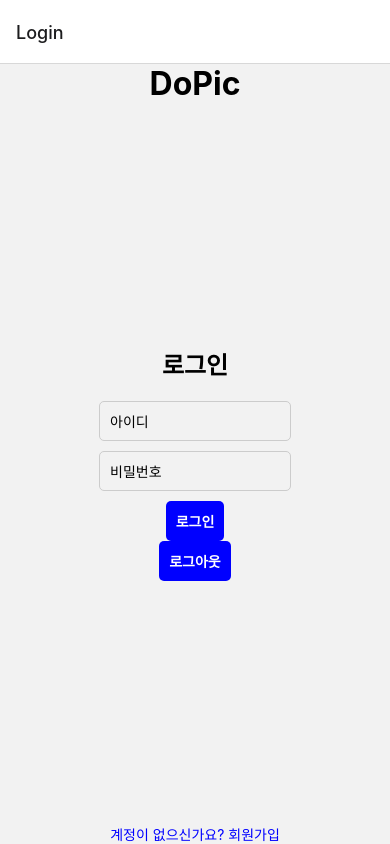
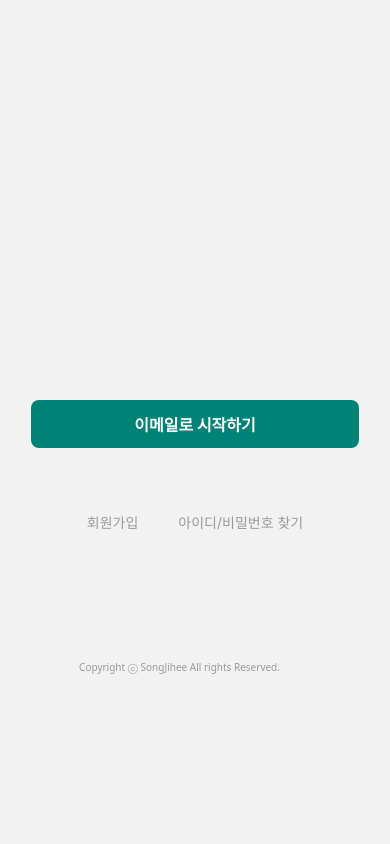
Before and after one commit to Juyeori/DoPic, a React Native app: screen /Main in a window 390 px wide. Built offline with nearby package versions, Linux system fonts and the light colour scheme.

Commit message:
UI adapted

```diff
--- a/App.tsx
+++ b/App.tsx
@@ -1,5 +1,5 @@
 import React from 'react'
-import {SafeAreaView, Text, TextInput} from 'react-native'
+import {View, StyleSheet, SafeAreaView, Text, TextInput} from 'react-native'
 import { NavigationContainer } from '@react-navigation/native';
 import { createStackNavigator } from '@react-navigation/stack';
 import 'react-native-gesture-handler';
@@ -7,6 +7,7 @@ import 'react-native-gesture-handler';
 
 import HomeScreen from './HomeScreen';
 import MainScreen from './MainScreen';
+import LoginForm from './userInfo/LoginForm';
 import SignupForm from './userInfo/SignupForm';
 
 const Stack = createStackNavigator();
@@ -14,10 +15,22 @@ const Stack = createStackNavigator();
 export default function App() {
   return (
     <NavigationContainer>
-      <Stack.Navigator>
-        <Stack.Screen name="Login" component={MainScreen} />
-        <Stack.Screen name="HomeScreen" component={HomeScreen} />
-      </Stack.Navigator>
+      <View style={styles.container}>
+        <Stack.Navigator>
+          <Stack.Screen name="Main" component={MainScreen} options={{headerShown: false}}/>
+          <Stack.Screen name="LoginForm" component={LoginForm} options={{ headerTitle: '' }}/>
+          <Stack.Screen name="HomeScreen" component={HomeScreen} options={{ headerTitle: '' }}/>
+          <Stack.Screen name="SignupForm" component={SignupForm} options={{ headerTitle: '' }}/>
+        </Stack.Navigator>
+      </View>
+
     </NavigationContainer>
   )
 }
+
+const styles = StyleSheet.create({
+  container: {
+    flex: 1,
+    backgroundColor: '#fff',
+  },
+});
--- a/MainScreen.js
+++ b/MainScreen.js
@@ -1,22 +1,47 @@
 import React, { useState } from 'react';
-import { View, Text, StyleSheet } from 'react-native';
+import { View, Text, TouchableOpacity, StyleSheet } from 'react-native';
 import LoginForm from './userInfo/LoginForm';
 import SignupForm from './userInfo/SignupForm';
 
-const MainScreen = () => {
-  const [isLoginFormVisible, setIsLoginFormVisible] = useState(true);
-
-  const toggleForm = () => {
-    setIsLoginFormVisible(!isLoginFormVisible);
-  };
-
+const MainScreen = ({ navigation }) => {
   return (
     <View style={styles.container}>
-      <Text style={styles.title}>DoPic</Text>
-      {isLoginFormVisible ? <LoginForm toggleForm={toggleForm} /> : <SignupForm toggleForm={toggleForm} />}
-      <Text style={styles.toggleText} onPress={toggleForm}>
-        {isLoginFormVisible ? '계정이 없으신가요? 회원가입' : '이미 계정이 있으신가요? 로그인'}
-      </Text>
+      <TouchableOpacity
+        style={styles.button}
+        onPress={() => navigation.navigate('LoginForm')}
+      >
+        <Text style={styles.buttonText}>이메일로 시작하기</Text>
+      </TouchableOpacity>
+      <View style={styles.footer}>
+        <TouchableOpacity onPress={() => navigation.navigate('SignupForm')}>
+          <Text style={styles.footerText}>회원가입</Text>
+        </TouchableOpacity>
+        <TouchableOpacity onPress={() => navigation.navigate('FindAccountForm')}>
+          <Text style={styles.footerText}>아이디/비밀번호 찾기</Text>
+        </TouchableOpacity>
+      </View>
+      <View style={{
+      position: 'absolute',
+      width: 201,
+      height: 10,
+      left: 79,
+      top: 662,
+      flexDirection: 'row',
+      alignItems: 'center',
+      justifyContent: 'center'
+    }}>
+        <Text style={{
+          fontFamily: 'Noto Sans',
+          fontStyle: 'normal',
+          fontWeight: '400',
+          fontSize: 10,
+          lineHeight: 10,
+          textAlign: 'center',
+          color: '#999999'
+        }}>
+          Copyright ⓒ SongJihee All rights Reserved.
+        </Text>
+      </View>
     </View>
   );
 };
@@ -24,17 +49,33 @@ const MainScreen = () => {
 const styles = StyleSheet.create({
   container: {
     flex: 1,
+    alignItems: 'center',
     justifyContent: 'center',
+  },
+  button: {
+    position: 'absolute',
+    width: 328,
+    height: 48,
+    borderRadius: 8,
+    backgroundColor: '#008376',
     alignItems: 'center',
+    justifyContent: 'center',
+    top: 400, // 원하는 위치로 조절해주세요
   },
-  title: {
-    fontSize: 32,
+  buttonText: {
+    color: '#FFFFFF',
+    fontSize: 16,
     fontWeight: 'bold',
-    marginBottom: 20,
   },
-  toggleText: {
-    marginTop: 20,
-    color: 'blue',
+  footer: {
+    flexDirection: 'row',
+    marginTop: 200,
+  },
+  footerText: {
+    color: '#999999',
+    fontSize: 14,
+    marginRight: 20,
+    marginLeft:20,
   },
 });
 
--- a/userInfo/LoginForm.js
+++ b/userInfo/LoginForm.js
@@ -57,10 +57,12 @@ const LoginForm = () => {
 
   return (
     <View style={styles.container}>
-      <Text style={styles.title}>로그인</Text>
+
+      <Text style={styles.title}>두픽과 함께 하는</Text>
+      <Text style={styles.title}>슬기로운 두피 관리</Text>
       <TextInput
         style={styles.input}
-        placeholder="아이디"
+        placeholder="이메일"
         value={_id}
         onChangeText={(text) => setId(text)}
       />
@@ -74,6 +76,9 @@ const LoginForm = () => {
       <TouchableOpacity style={styles.button} onPress={handleLogin}>
         <Text style={styles.buttonText}>로그인</Text>
       </TouchableOpacity>
+      <TouchableOpacity onPress={() => navigation.navigate('FindAccountForm')}>
+          <Text style={styles.footerText}>아이디/비밀번호 찾기</Text>
+        </TouchableOpacity>
       <TouchableOpacity style={styles.button} onPress={handleLogout}>
         <Text style={styles.buttonText}>로그아웃</Text>
       </TouchableOpacity>
@@ -95,22 +100,32 @@ const styles = StyleSheet.create({
   input: {
     width: '80%',
     height: 40,
-    borderWidth: 1,
+    borderBottomWidth: 1,
     borderColor: '#ccc',
-    borderRadius: 5,
     paddingHorizontal: 10,
     marginBottom: 10,
-  },
+    width: 328
+},
   button: {
-    backgroundColor: 'blue',
+    backgroundColor: '#008376',
+    width: 328,
+    height:48,
     padding: 10,
-    borderRadius: 5,
+    borderRadius: 8,
+    alignItems: 'center',
+    justifyContent: 'center',
   },
   buttonText: {
     color: '#fff',
     fontWeight: 'bold',
     textAlign: 'center',
   },
+  footerText: {
+    color: '#999999',
+    fontSize: 14,
+    marginRight: 20,
+    marginLeft:20,
+  },
 });
 
 export default LoginForm;
--- a/userInfo/SignupForm.js
+++ b/userInfo/SignupForm.js
@@ -5,6 +5,7 @@ import axios from 'axios';
 const SignupForm = () => {
   const [_id, setId] = useState('');
   const [email, setEmail] = useState('');
+  const [nickName, setNickName] = useState('');
   const [password, setPassword] = useState('');
 
   const handleSignup = () => {
@@ -12,7 +13,7 @@ const SignupForm = () => {
     const data = {
         _id,
         password,
-        email,
+        nickName,
     };
     console.log(data)
     //ipconfig 값 넣기
@@ -31,7 +32,7 @@ const SignupForm = () => {
       <Text style={styles.title}>회원 가입</Text>
       <TextInput
         style={styles.input}
-        placeholder="아이디"
+        placeholder="이메일"
         value={_id}
         onChangeText={(text) => setId(text)}
       />
@@ -44,9 +45,15 @@ const SignupForm = () => {
       />
       <TextInput
         style={styles.input}
-        placeholder="이메일"
-        value={email}
-        onChangeText={(text) => setEmail(text)}
+        placeholder="비밀번호 확인"
+        value={password}
+        onChangeText={(text) => setPassword(text)}
+      />
+      <TextInput
+        style={styles.input}
+        placeholder="닉네임"
+        value={nickName}
+        onChangeText={(text) => setNickName(text)}
       />
       <TouchableOpacity style={styles.button} onPress={handleSignup}>
         <Text style={styles.buttonText}>회원가입</Text>
```
